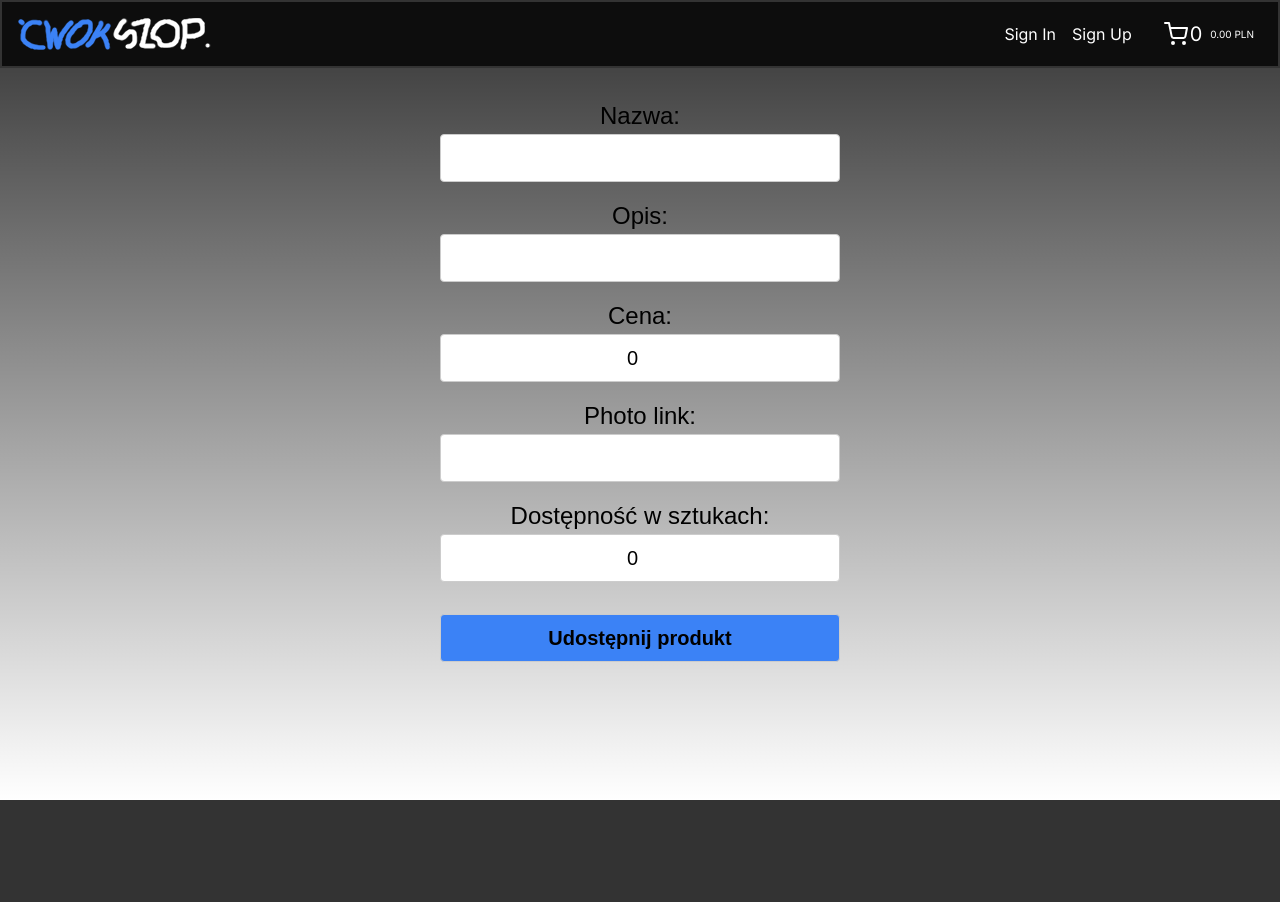
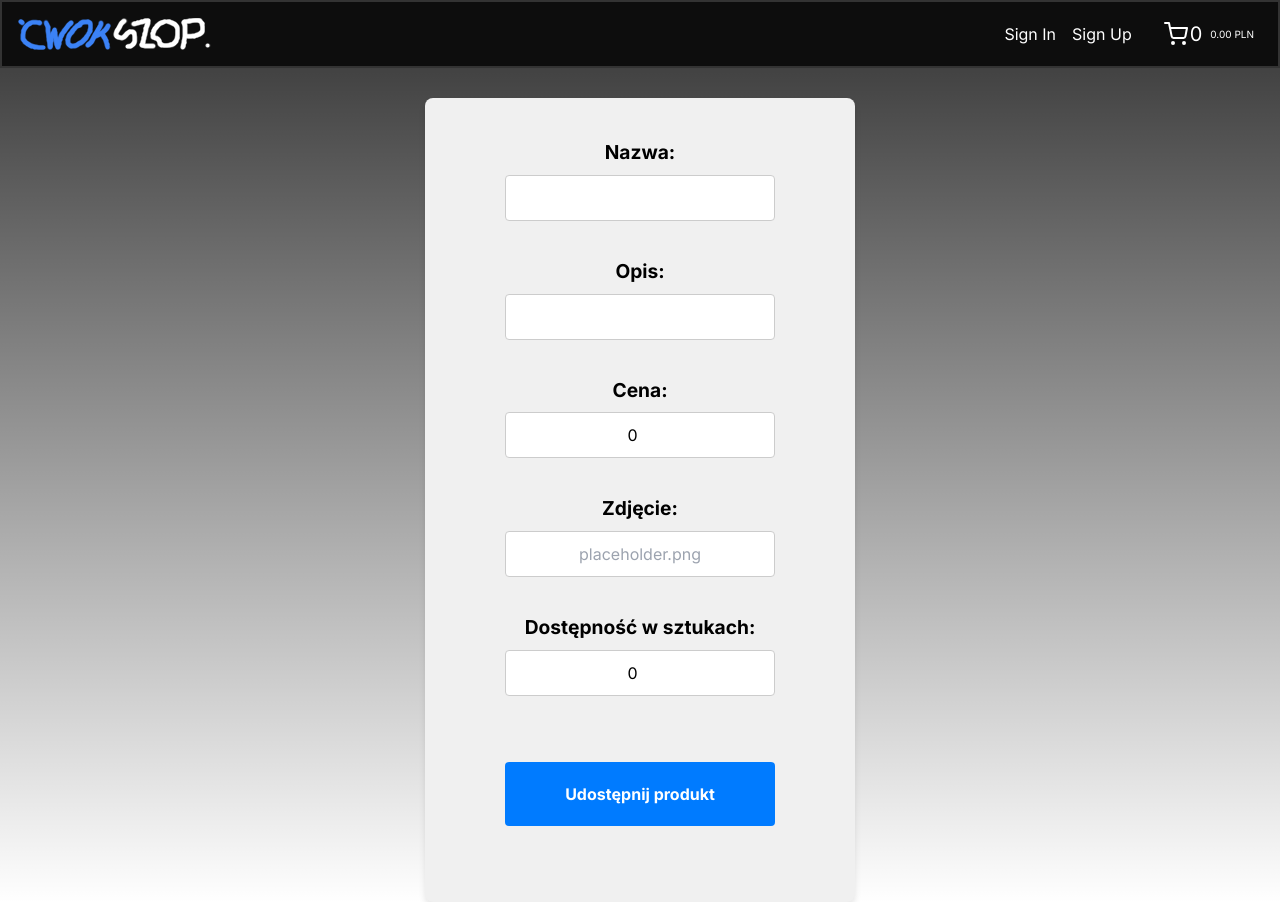
Before and after one commit to groh7/shop-poghry, a Next.js app: page /add-product in a window 1280 px wide. Before the commit the page ends 800 px from the top, so only its background shows below. Built offline with nearby package versions, Linux system fonts and the light colour scheme; no server answers.

Commit message:
add-products styles

```diff
--- a/src/app/add-product/page.tsx
+++ b/src/app/add-product/page.tsx
@@ -61,38 +61,68 @@ export default function AddProduct() {
 
 
   return (
-    <div>
+    <div className="w-full">
       <Navbar />
       <div className="flex items-center justify-center">
-      <form className="text-center addItem" onSubmit={handleSubmit}>
-        <div>Nazwa:</div>
-        <input type="text" value={formData.name} onChange={(e) => setFormData({ ...formData, name: e.target.value })} />
-        <div>Opis: </div>
+        <form className="addItem-form" onSubmit={handleSubmit}>
+          <div className="form-group">
+            <label htmlFor="name">Nazwa:</label>
             <input
+              id="name"
+              type="text"
+              value={formData.name}
+              onChange={(e) => setFormData({ ...formData, name: e.target.value })}
+              className="form-input"
+            />
+          </div>
+          <div className="form-group">
+            <label htmlFor="description">Opis:</label>
+            <input
+              id="description"
               type="text"
               value={formData.description}
               onChange={(e) => setFormData({ ...formData, description: e.target.value })}
+              className="form-input"
             />
-        <div>Cena: </div>
+          </div>
+          <div className="form-group">
+            <label htmlFor="price">Cena:</label>
             <input
+              id="price"
               type="number"
               value={formData.price}
               onChange={(e) => setFormData({ ...formData, price: Number(e.target.value) })}
+              className="form-input"
             />
-        <div>Photo link: </div>
+          </div>
+          <div className="form-group">
+           <label htmlFor="photo">Zdjęcie: </label>
             <input
+              id="photo"
               type="text"
               value={formData.photo}
               onChange={(e) => setFormData({ ...formData, photo: e.target.value })}
+              placeholder="placeholder.png"
+              className="form-input"
             />
-        <div>Dostępność w sztukach: </div>
+          </div>
+          <div className="form-group">
+            <label htmlFor="availability">Dostępność w sztukach:</label>
             <input
+              id="availability"
               type="number"
               value={formData.availability}
               onChange={(e) => setFormData({ ...formData, availability: Number(e.target.value) })}
+              className="form-input"
             />
-        <div></div>
-        <input className="submit mt-4 bg-blue-500 hover:bg-blue-700 text-white font-bold py-2 px-4 rounded" type="submit" value="Udostępnij produkt" />
+          </div>
+          <div className="form-group">
+            <input
+              className="submit bg-blue-500 hover:bg-blue-700 text-white font-bold py-2 px-4 rounded"
+              type="submit"
+              value="Udostępnij produkt"
+            />
+          </div>
         </form>
       </div>
     </div>
--- a/src/app/globals.css
+++ b/src/app/globals.css
@@ -260,3 +260,50 @@ h1 {
   .cartIcon {
     padding-right: 0;
   }
+
+  .addItem-form {
+    max-width: 800px;
+    margin: 0 auto;
+    padding: 40px 80px;
+    background-color: #f0f0f0;
+    border-radius: 8px;
+    box-shadow: 0 4px 6px rgba(0, 0, 0, 0.1);
+  }
+
+  .form-group {
+    margin-bottom: 20px;
+    text-align: center;
+  }
+
+  .form-group label {
+    display: block;
+    margin-bottom: 8px;
+    font-weight: bold;
+    font-size: 1.2em;
+  }
+
+  .form-input {
+    width: 100%;
+    padding: 10px;
+    font-size: 16px;
+    border: 1px solid #ccc;
+    border-radius: 4px;
+    text-align: center;
+  }
+
+  .submit {
+    margin-top: 30px;
+    cursor: pointer;
+    background-color: #007bff;
+    color: white;
+    border: none;
+    padding: 20px 60px;
+    border-radius: 4px;
+    font-size: 16px;
+    transition: 0.2s;
+  }
+
+  .submit:hover {
+    background-color: #0056b3;
+    border-bottom: 1px solid black;
+  }
```
Lines whose indentation alone changed are shown as unchanged.
